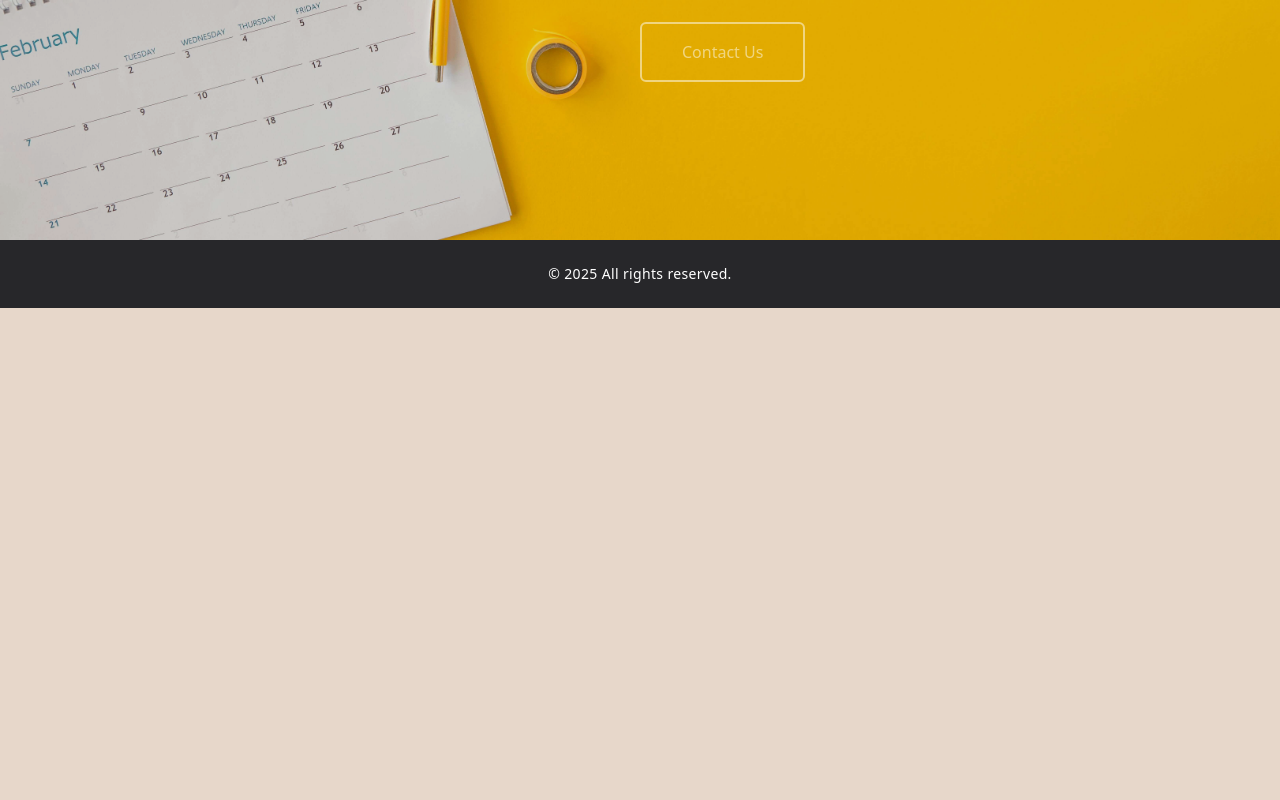
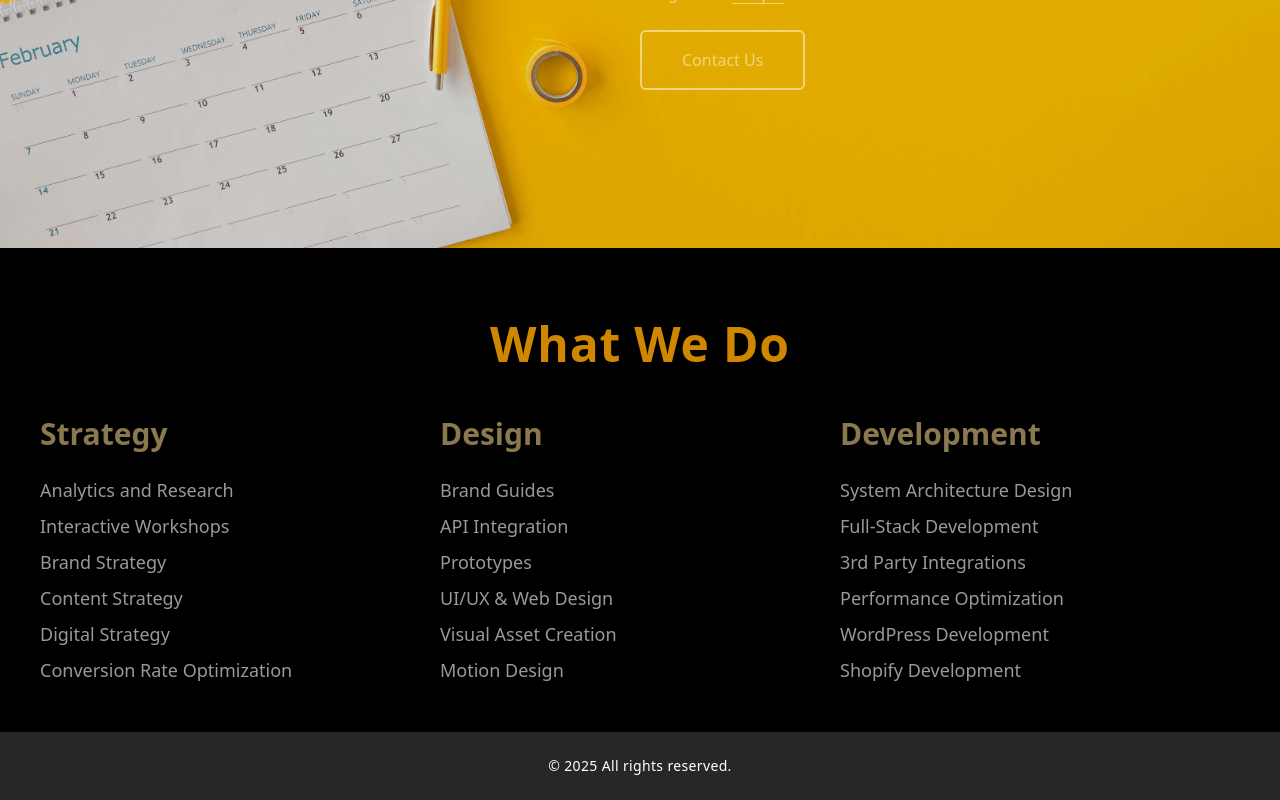
Before and after one commit to farhana988/Xparter-, a React (Vite) app: page / in a window 1280 px wide. Shown: the part 1632-2432 px from the top of the page. Before the commit the page ends 1940 px from the top, so only its background shows below. Built offline with nearby package versions, Linux system fonts and the light colour scheme.

Commit message:
what we do  section

```diff
--- a/src/Components/Home/WhatWeDo.jsx
+++ b/src/Components/Home/WhatWeDo.jsx
@@ -1,13 +1,41 @@
-
+import columns from "../../data/columnsData";
+import Container from "../reusable/Container";
+import Heading from "../reusable/Heading";
 
 const WhatWeDo = () => {
-    return (
-      <section
-
-    >
-
+  return (
+    <section className="bg-black text-white py-12">
+      <Heading title={"What We Do"} className="text-yellow-600" />
+      <Container
+        className="flex flex-col gap-8 md:gap-0 md:flex-row justify-between
+      max-w-[1400px] mx-auto"
+      >
+        {columns?.map((col) => (
+          <div
+            className="w-1/2 mx-auto
+          md:w-full md:pr-10 lg:pr-16 xl:pr-28"
+            key={col.id}
+            id={`col-${col.id}`}
+          >
+            <h3 className="text-xl lg:text-2xl xl:text-3xl font-semibold mb-6 text-[#8A784E] ">
+              {col.title}
+            </h3>
+            <ul className="space-y-2 text-sm lg:text-base xl:text-lg opacity-60">
+              {col.items.map((item) => (
+                <li
+                  className="hover:underline hover:underline-offset-4 cursor-pointer"
+                  key={item.id}
+                  id={`item-${item.id}`}
+                >
+                  {item.label}
+                </li>
+              ))}
+            </ul>
+          </div>
+        ))}
+      </Container>
     </section>
-    );
+  );
 };
 
 export default WhatWeDo;
--- a/src/Components/reusable/Heading.jsx
+++ b/src/Components/reusable/Heading.jsx
@@ -3,7 +3,7 @@ const Heading = ({ title, subtitle, className = "" }) => {
     <div className={`text-center mb-12 mt-6 tracking-wider
          w-11/12 sm:w-9/12 lg:w-8/12 xl:w-7/12 mx-auto
     ${className}`}>
-      <div className="text-3xl md:text-4xl font-bold">{title}</div>
+      <div className="text-3xl md:text-4xl xl:text-5xl font-bold">{title}</div>
       {subtitle && <p className="mt-6 font-light opacity-70">{subtitle}</p>}
     </div>
   );
--- /dev/null
+++ b/src/data/columnsData.js
@@ -0,0 +1,40 @@
+const columns = [
+  {
+    id: 1,
+    title: "Strategy",
+    items: [
+      { id: 1, label: "Analytics and Research" },
+      { id: 2, label: "Interactive Workshops" },
+      { id: 3, label: "Brand Strategy" },
+      { id: 4, label: "Content Strategy" },
+      { id: 5, label: "Digital Strategy" },
+      { id: 6, label: "Conversion Rate Optimization" },
+    ],
+  },
+  {
+    id: 2,
+    title: "Design",
+    items: [
+      { id: 7, label: "Brand Guides" },
+      { id: 8, label: "API Integration" },
+      { id: 9, label: "Prototypes" },
+      { id: 10, label: "UI/UX & Web Design" },
+      { id: 11, label: "Visual Asset Creation" },
+      { id: 12, label: "Motion Design" },
+    ],
+  },
+  {
+    id: 3,
+    title: "Development",
+    items: [
+      { id: 13, label: "System Architecture Design" },
+      { id: 14, label: "Full-Stack Development" },
+      { id: 15, label: "3rd Party Integrations" },
+      { id: 16, label: "Performance Optimization" },
+      { id: 17, label: "WordPress Development" },
+      { id: 18, label: "Shopify Development" },
+    ],
+  },
+];
+
+export default columns;
```
